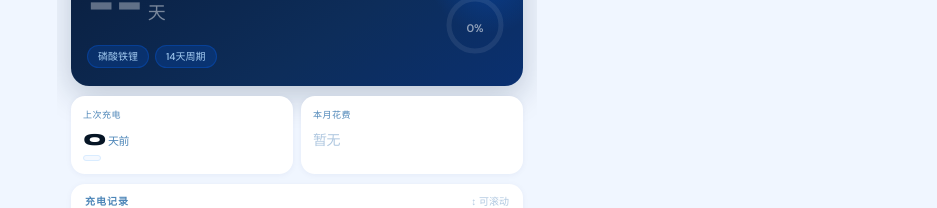
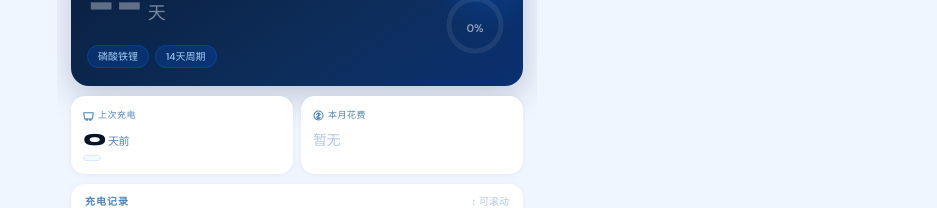
Before and after one commit to LeeCF/ev-charge-tracker, a Vue app: page /#/ in a window 1280 px wide. Shown: the part 140-348 px from the top of the page, without its empty margins (343-1280 px from the left). Built offline with nearby package versions, Linux system fonts and the light colour scheme.

Commit message:
feat: 为表单字段和摘要卡添加 SVG 图标

```diff
--- a/src/components/AddRecordSheet.vue
+++ b/src/components/AddRecordSheet.vue
@@ -15,13 +15,26 @@
 
               <!-- 日期行 -->
               <div class="form-row">
-                <span class="form-label">日期</span>
+                <span class="form-label">
+                  <svg class="field-icon" viewBox="0 0 16 16" fill="none" stroke="currentColor" stroke-width="1.6" stroke-linecap="round">
+                    <rect x="2" y="3" width="12" height="11" rx="1.5"/>
+                    <line x1="10" y1="1.5" x2="10" y2="4.5"/>
+                    <line x1="6" y1="1.5" x2="6" y2="4.5"/>
+                    <line x1="2" y1="7" x2="14" y2="7"/>
+                  </svg>
+                  日期
+                </span>
                 <input type="date" class="form-date" v-model="form.date" />
               </div>
 
               <!-- 充电类型 -->
               <div class="form-row form-row--col">
-                <span class="form-label">充电类型</span>
+                <span class="form-label">
+                  <svg class="field-icon" viewBox="0 0 16 16" fill="none" stroke="currentColor" stroke-width="1.6" stroke-linecap="round" stroke-linejoin="round">
+                    <path d="M9 2L5 9h5l-3 5 6-8H8l1-4z"/>
+                  </svg>
+                  充电类型
+                </span>
                 <div class="type-group">
                   <button
                     v-for="t in chargeTypes"
@@ -35,7 +48,14 @@
 
               <!-- 满充行 -->
               <div class="form-row">
-                <span class="form-label">满充</span>
+                <span class="form-label">
+                  <svg class="field-icon" viewBox="0 0 16 16" fill="none" stroke="currentColor" stroke-width="1.6" stroke-linecap="round">
+                    <rect x="1" y="5" width="12" height="7" rx="1.5"/>
+                    <path d="M13 8h1.5a.5.5 0 0 1 0 2H13"/>
+                    <rect x="3" y="7" width="7" height="3" rx="0.8" fill="currentColor" stroke="none" class="battery-fill"/>
+                  </svg>
+                  满充
+                </span>
                 <div class="toggle" :class="{ on: form.isFull }" @click="form.isFull = !form.isFull">
                   <div class="toggle-thumb" />
                 </div>
@@ -44,7 +64,14 @@
               <!-- 结束电量（非满充时显示） -->
               <Transition name="field-fade">
                 <div v-if="!form.isFull" class="form-row">
-                  <span class="form-label">电量 <span class="form-hint">选填</span></span>
+                  <span class="form-label">
+                    <svg class="field-icon" viewBox="0 0 16 16" fill="none" stroke="currentColor" stroke-width="1.6" stroke-linecap="round">
+                      <rect x="1" y="5" width="12" height="7" rx="1.5"/>
+                      <path d="M13 8h1.5a.5.5 0 0 1 0 2H13"/>
+                      <rect x="3" y="7" width="4" height="3" rx="0.8" fill="currentColor" stroke="none" class="battery-fill"/>
+                    </svg>
+                    电量 <span class="form-hint">选填</span>
+                  </span>
                   <div class="soc-row">
                     <input type="number" class="form-input-sm" v-model.number="form.endSoc" min="1" max="99" />
                     <span class="form-unit">%</span>
@@ -54,7 +81,13 @@
 
               <!-- 地点 -->
               <div class="form-row form-row--col">
-                <span class="form-label">地点 <span class="form-hint">选填</span></span>
+                <span class="form-label">
+                  <svg class="field-icon" viewBox="0 0 16 16" fill="none" stroke="currentColor" stroke-width="1.6" stroke-linecap="round">
+                    <path d="M8 1C5.24 1 3 3.24 3 6c0 3.75 5 9 5 9s5-5.25 5-9c0-2.76-2.24-5-5-5z"/>
+                    <circle cx="8" cy="6" r="1.5"/>
+                  </svg>
+                  地点 <span class="form-hint">选填</span>
+                </span>
                 <div class="location-area">
                   <div v-if="recentLocations.length" class="chips">
                     <button
@@ -76,7 +109,13 @@
 
               <!-- 费用行 -->
               <div class="form-row">
-                <span class="form-label">电费 <span class="form-hint">选填</span></span>
+                <span class="form-label">
+                  <svg class="field-icon" viewBox="0 0 16 16" fill="none" stroke="currentColor" stroke-width="1.6" stroke-linecap="round" stroke-linejoin="round">
+                    <circle cx="8" cy="8" r="6.5"/>
+                    <path d="M8 4.5v7M5.5 6.5c0-1.1.9-2 2.5-2s2.5.9 2.5 2c0 2-5 2-5 4 0 1.1.9 2 2.5 2s2.5-.9 2.5-2"/>
+                  </svg>
+                  电费 <span class="form-hint">选填</span>
+                </span>
                 <div class="cost-row">
                   <span class="form-unit">¥</span>
                   <input type="number" class="form-input-sm" v-model.number="form.cost" min="0" step="0.01" placeholder="0.00" />
@@ -85,7 +124,14 @@
 
               <!-- 备注行 -->
               <div class="form-row form-row--col">
-                <span class="form-label">备注 <span class="form-hint">选填</span></span>
+                <span class="form-label">
+                  <svg class="field-icon" viewBox="0 0 16 16" fill="none" stroke="currentColor" stroke-width="1.6" stroke-linecap="round">
+                    <rect x="2" y="2" width="12" height="12" rx="2"/>
+                    <line x1="5" y1="6" x2="11" y2="6"/>
+                    <line x1="5" y1="9" x2="9" y2="9"/>
+                  </svg>
+                  备注 <span class="form-hint">选填</span>
+                </span>
                 <input type="text" class="form-input" v-model="form.note" placeholder="如：充电桩故障中途停充" />
               </div>
 
@@ -225,6 +271,20 @@ function submit() {
   font-weight: 500;
   color: var(--color-text);
   flex-shrink: 0;
+  display: flex;
+  align-items: center;
+  gap: 6px;
+}
+
+.field-icon {
+  width: 14px;
+  height: 14px;
+  color: var(--color-text-secondary);
+  flex-shrink: 0;
+}
+
+.battery-fill {
+  color: var(--color-text-secondary);
 }
 
 .form-hint {
--- a/src/views/DashboardView.vue
+++ b/src/views/DashboardView.vue
@@ -16,7 +16,14 @@
       <div class="summary-grid card-anim card-anim-2">
         <!-- 上次充电 -->
         <div class="summary-card">
-          <div class="summary-label">上次充电</div>
+          <div class="summary-label">
+            <svg class="summary-icon" viewBox="0 0 16 16" fill="none" stroke="currentColor" stroke-width="1.6" stroke-linecap="round" stroke-linejoin="round">
+              <path d="M1 4h14l-1.5 9H2.5L1 4z"/>
+              <circle cx="5.5" cy="14" r="1"/>
+              <circle cx="10.5" cy="14" r="1"/>
+            </svg>
+            上次充电
+          </div>
           <div class="summary-number">
             {{ daysAgo }}<span class="summary-unit">天前</span>
           </div>
@@ -27,7 +34,13 @@
         </div>
         <!-- 本月花费 -->
         <div class="summary-card">
-          <div class="summary-label">本月花费</div>
+          <div class="summary-label">
+            <svg class="summary-icon" viewBox="0 0 16 16" fill="none" stroke="currentColor" stroke-width="1.6" stroke-linecap="round" stroke-linejoin="round">
+              <circle cx="8" cy="8" r="6.5"/>
+              <path d="M8 4.5v7M5.5 6.5c0-1.1.9-2 2.5-2s2.5.9 2.5 2c0 2-5 2-5 4 0 1.1.9 2 2.5 2s2.5-.9 2.5-2"/>
+            </svg>
+            本月花费
+          </div>
           <div class="summary-number">
             <span v-if="currentMonthCost != null">¥{{ currentMonthCost.toFixed(0) }}</span>
             <span v-else class="summary-empty">暂无</span>
@@ -177,6 +190,16 @@ function onScroll() {
   text-transform: uppercase;
   letter-spacing: 0.5px;
   margin-bottom: 4px;
+  display: flex;
+  align-items: center;
+  gap: 4px;
+}
+
+.summary-icon {
+  width: 11px;
+  height: 11px;
+  color: var(--color-text-secondary);
+  flex-shrink: 0;
 }
 
 .summary-number {
```
